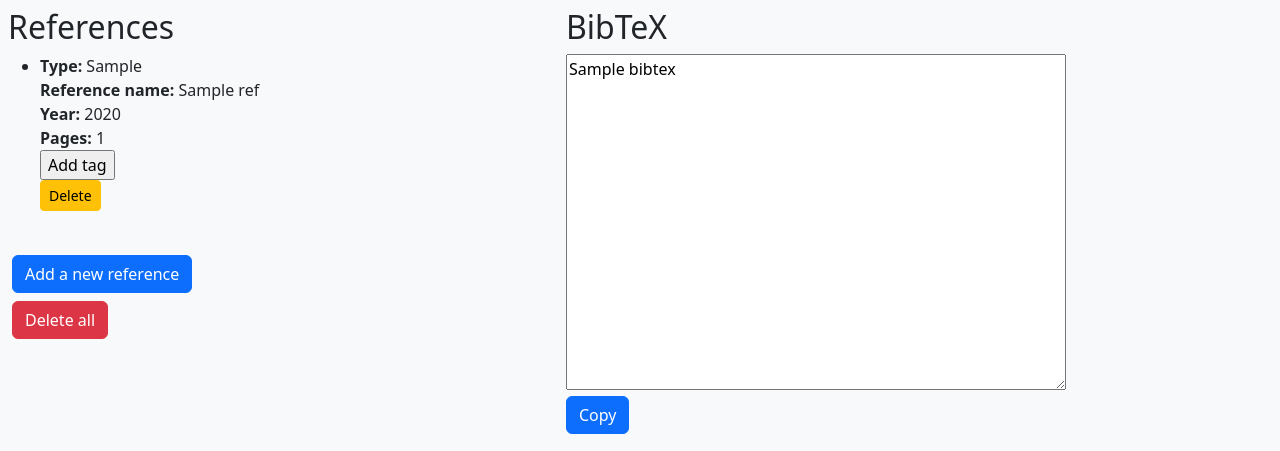
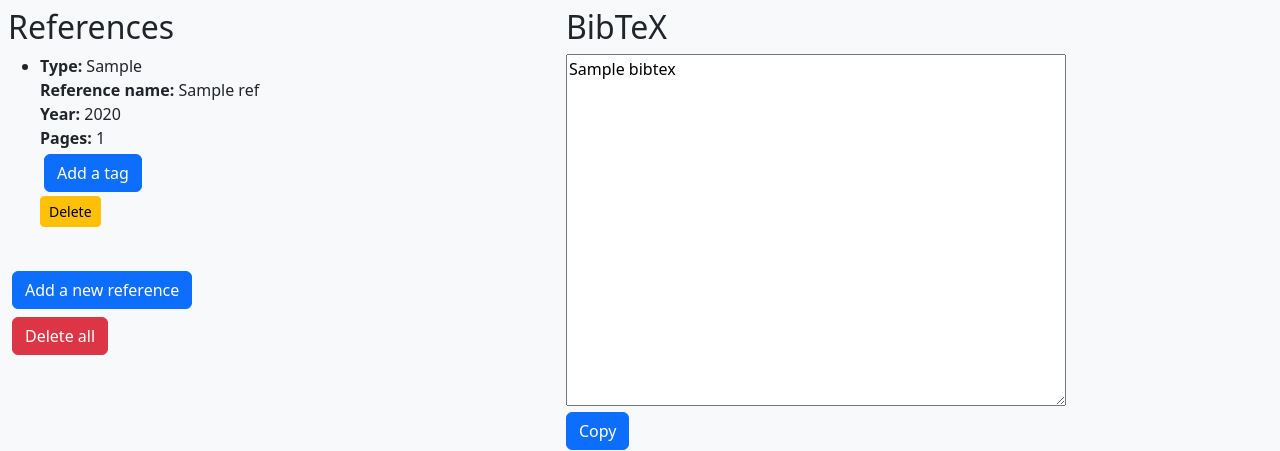
Before and after one commit to S3iska/miniproject, a Flask app: template src/templates/index.html in a window 1280 px wide. Shown: the top 451 px of the page. Run offline with Flask 3, Linux system fonts and the light colour scheme; the template is opened without the code that fills it: most values are stand-ins (such as "Sample title", 1, 10 or a date in 2020).

Commit message:
Update add tag button

```diff
--- a/src/templates/index.html
+++ b/src/templates/index.html
@@ -35,9 +35,7 @@
                     {% if value %}<strong>{{ label }}:</strong> {{ value }}<br>{% endif %}
                 {% endfor %}
 
-                <form action="/{{ ref.id }}/add_tag" method="post">
-                    <input id="add_tag{{ref.ref_name}}" type="submit" value="Add tag">
-                </form>
+                <a href="{{ ref.id }}/add_tags" class="btn btn-primary m-1">Add a tag</a>
 
                 <form action="/{{ ref.id }}/delete_ref" method="post">
                     <input id="delete{{ref.ref_name}}" type="submit" class="btn btn-sm btn-warning" onclick="return confirm('Are you sure you want to delete the reference from the database?')" value="Delete">
```
